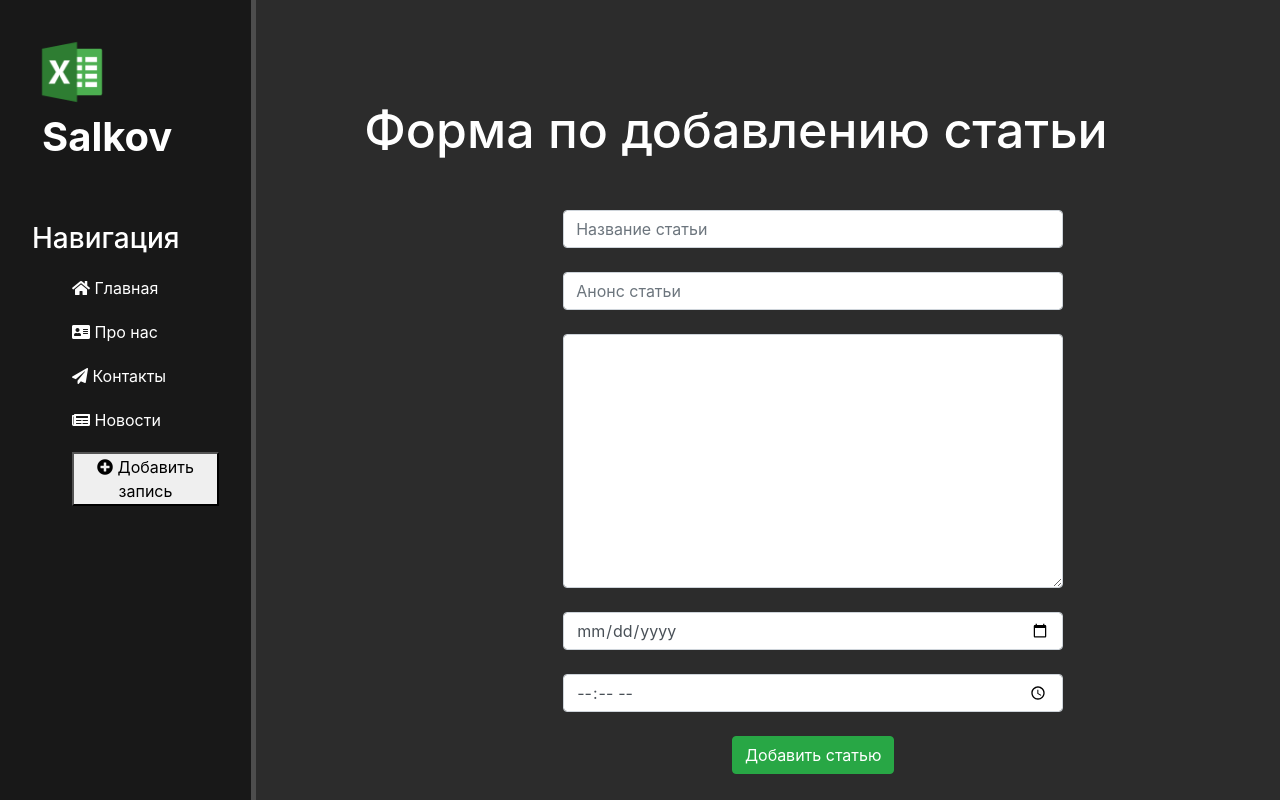
After one commit to itperfect/itprog_v1, a Django app: page /news/create in a window 1280 px wide. The commit adds this page. Run offline with Django 3.2, Linux system fonts and the light colour scheme; some libraries are stand-ins or nearby versions.

Commit message:
add form "add article" w/o handler

```diff
--- a/main/static/main/css/main.css
+++ b/main/static/main/css/main.css
@@ -59,3 +59,9 @@ main .features div.alert-warning {
     margin: 20px 34%;
     text-align: left;
 }
+
+form {
+    margin-left: 32%;
+    width: 500px;
+    margin-top: 50px;
+}
--- a/main/templates/main/layout.html
+++ b/main/templates/main/layout.html
@@ -21,6 +21,7 @@
             <a href="{% url 'about' %}"><li><i class="fas fa-address-card"></i> Про нас</li></a>
             <a href="#"><li><i class="fas fa-paper-plane"></i> Контакты</li></a>
             <a href="{% url 'news_home' %}"><li><i class="fas fa-newspaper"></i> Новости</li></a>
+            <a href="{% url 'create' %}"><li><button><i class="fas fa-plus-circle"></i> Добавить запись</button></li></a>
         </ul>
     </aside>
     <main>
--- /dev/null
+++ b/news/templates/news/create.html
@@ -0,0 +1,15 @@
+{% extends 'main/layout.html' %}
+{% block title %}Форма по добавлению статьи{% endblock %}
+{% block content %}
+    <div class="features">
+        <h1>Форма по добавлению статьи</h1>
+        <form method="post">
+            <input type="text" placeholder="Название статьи" class="form-control" /><br>
+            <input type="text" placeholder="Анонс статьи" class="form-control" /><br>
+            <textarea name="" iplaceholder="Анонс статьи" class="form-control" d="" cols="30" rows="10"></textarea><br>
+            <input type="date" class="form-control"><br />
+            <input type="time" class="form-control"><br />
+            <button class="btn btn-success" type="submit">Добавить статью</button>
+        </form>
+    </div>
+{% endblock %}
--- a/news/templates/news/news_home.html
+++ b/news/templates/news/news_home.html
@@ -17,11 +17,15 @@
         {% for el in obj %}
             <p>{{ el|upper }}</p>
         {% endfor %}
+        {% if news %}
             {% for el in news %}
                 <div class="alert alert-warning">
                     <h3>{{ el.title }}</h3>
                     <p>{{ el.anons }}</p>
                 </div>
             {% endfor %}
+        {% else %}
+            <p>У вас нет записей</p>
+        {% endif %}
     </div>
 {% endblock %}
--- a/news/urls.py
+++ b/news/urls.py
@@ -3,4 +3,5 @@ from . import views
 
 urlpatterns = [
     path('', views.news_home, name='news_home'),
+    path('create', views.create, name='create'),
 ]
--- a/news/views.py
+++ b/news/views.py
@@ -3,5 +3,9 @@ from .models import Articles
 
 
 def news_home(request):
-    news = Articles.objects.all()
+    news = Articles.objects.order_by('-date')[:2]
     return render(request, 'news/news_home.html', {'news': news})
+
+
+def create(request):
+    return render(request, 'news/create.html')
```
Lines whose indentation alone changed are shown as unchanged.
